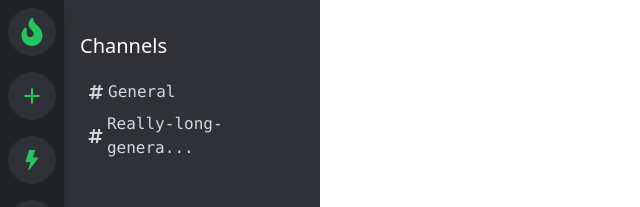
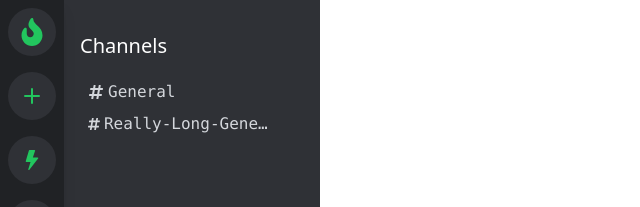
Before and after one commit to Matthew-Bowman/TailwindCSS-Tutorial, a React (Create React App) app in the folder tutorial/: page / in a window 1280 px wide. Shown: the top 207 px of the page, without its empty margins (0-640 px from the left). Built offline with nearby package versions, Linux system fonts and the light colour scheme.

Commit message:
Added Truncation & Edit Button

```diff
--- a/tutorial/src/ContentBar.js
+++ b/tutorial/src/ContentBar.js
@@ -1,4 +1,4 @@
-import { FaHashtag } from "react-icons/fa"
+import { FaPencilAlt, FaHashtag } from "react-icons/fa"
 
 const ContentBar = () => {
     return (
@@ -13,7 +13,7 @@ const ContentBar = () => {
                 <h2 className="ml-2 mt-8 mb-4 text-xl">Channels</h2>
                 <div className="flex flex-col h-fit">
                     <Channel text="General" />
-                    <Channel text="Really-long-genera..." />
+                    <Channel text="Really-Long-General-Chat" />
                 </div>
             </div>
         </div>
@@ -21,14 +21,19 @@ const ContentBar = () => {
 };
 
 const Channel = ({ text }) => (
-    <div className=" w-full px-4 py-1
+    <div className="w-full px-4 py-1
                     inline-flex items-center
                     text-gray-400
                     hover:bg-gray-700 hover:cursor-pointer rounded-l
                     transition-all duration-100 ease-linear
-                    font-mono">
+                    font-mono
+                    group">
         <FaHashtag />
-        <p className="ml-1">{text}</p>
+        <p className="ml-1 truncate">{text}</p>
+        <FaPencilAlt className="ml-2 text-base
+                          scale-0 group-hover:scale-100
+                          text-gray-500 hover:text-green-500
+                          transition-all duration-100 ease-linear"/>
     </div>
 );
 
```
